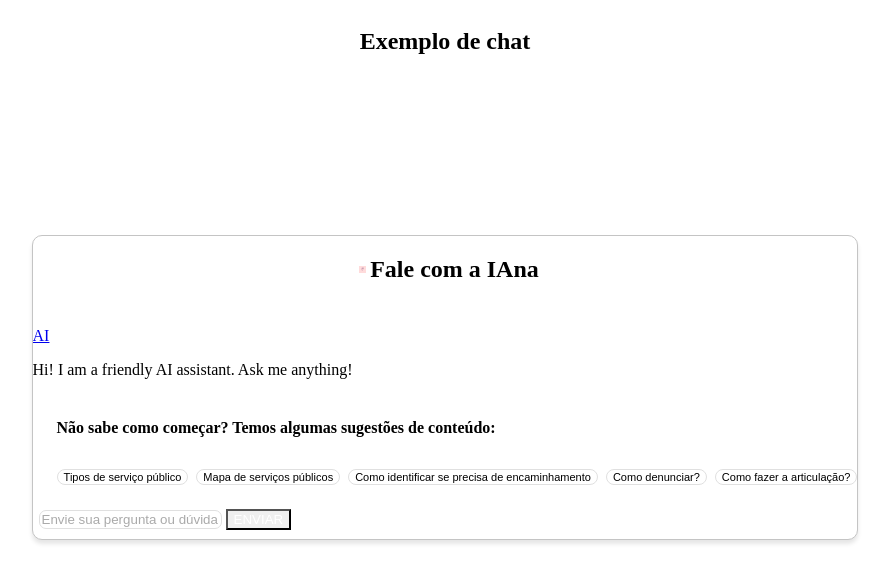
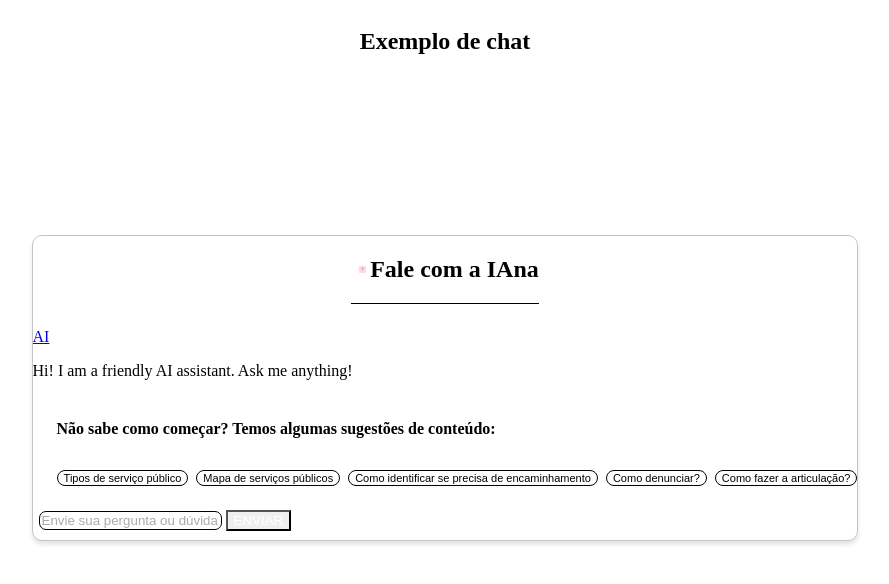
Before and after one commit to mapadoacolhimento/boas-vindas-chatbot, a Next.js app in the folder packages/ui/: page / in a window 1280 px wide. Shown: the top 584 px of the page, without its empty margins (195-1084 px from the left). Built offline with nearby package versions, Linux system fonts and the light colour scheme.

Commit message:
Atualizei as cores #EFEFEF e #E0E0E0 para lightGray

```diff
--- a/packages/ui/app/page.tsx
+++ b/packages/ui/app/page.tsx
@@ -8,7 +8,8 @@ function ChatHeader() {
     <HStack
       w={"full"}
       minH={16}
-      borderBottom="1px solid brand.lightGray"
+      borderBottom="1px solid"
+      borderColor="brand.lightGray"
       gap={4}
       align={"center"}
       pl={8}
--- a/packages/ui/components/Chat.tsx
+++ b/packages/ui/components/Chat.tsx
@@ -42,7 +42,8 @@ const InputMessage = ({ input, setInput, sendMessage }: any) => (
           fontWeight: "400",
         }}
         borderRadius="7px"
-        border="1px solid #E0E0E0"
+        border="1px solid"
+        borderColor="brand.lightGray"
         type="text"
         aria-label="chat input"
         required
--- a/packages/ui/components/ChatSuggestions.tsx
+++ b/packages/ui/components/ChatSuggestions.tsx
@@ -36,7 +36,8 @@ const ChatSuggestions = ({}: any) => (
       {suggestions.map(({ text }, index) => (
         <Button
           key={index}
-          border="1px solid #E0E0E0"
+          border="1px solid"
+          borderColor="brand.lightGray"
           borderRadius="0.5rem"
           color="brand.darkGray"
           bg="white"
```
